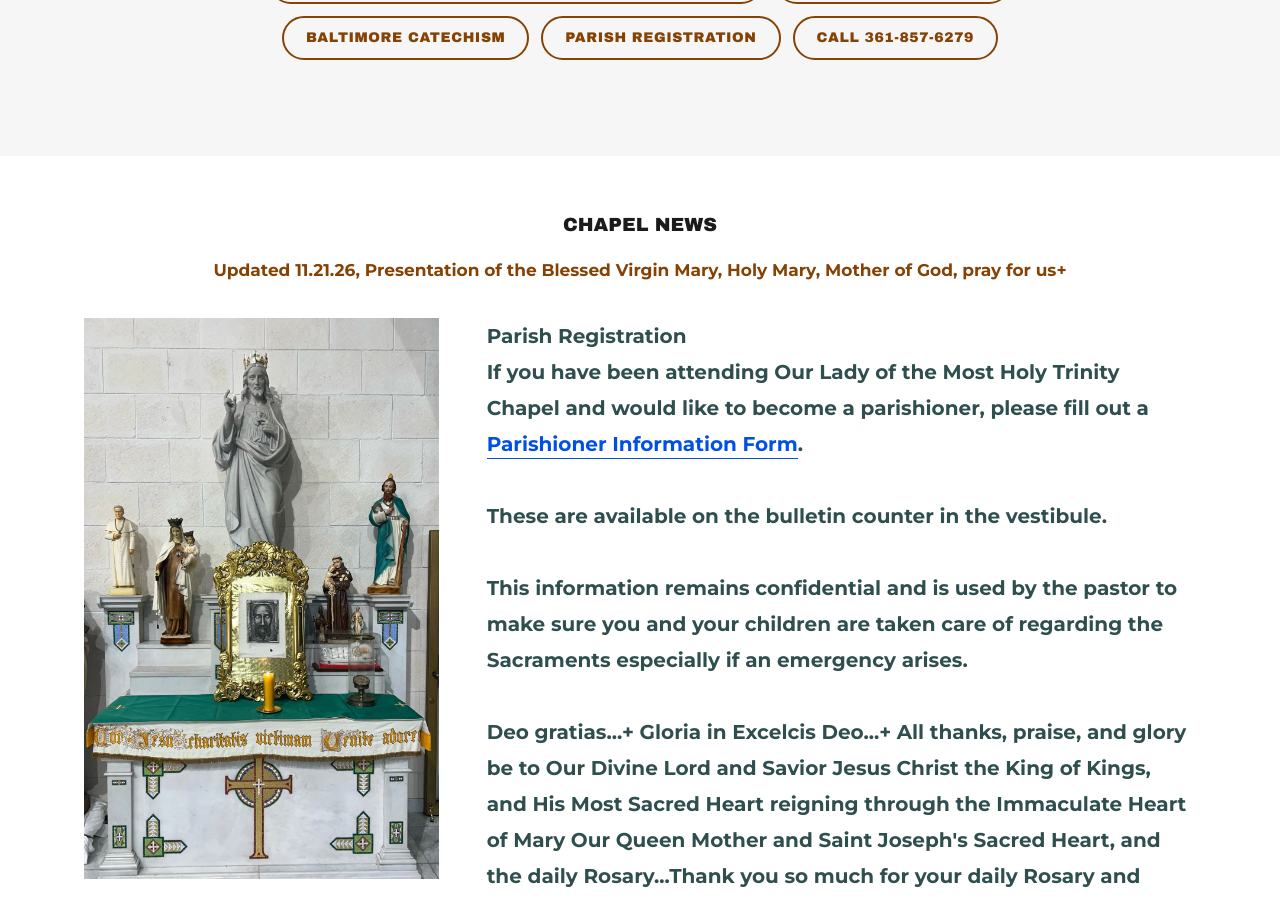
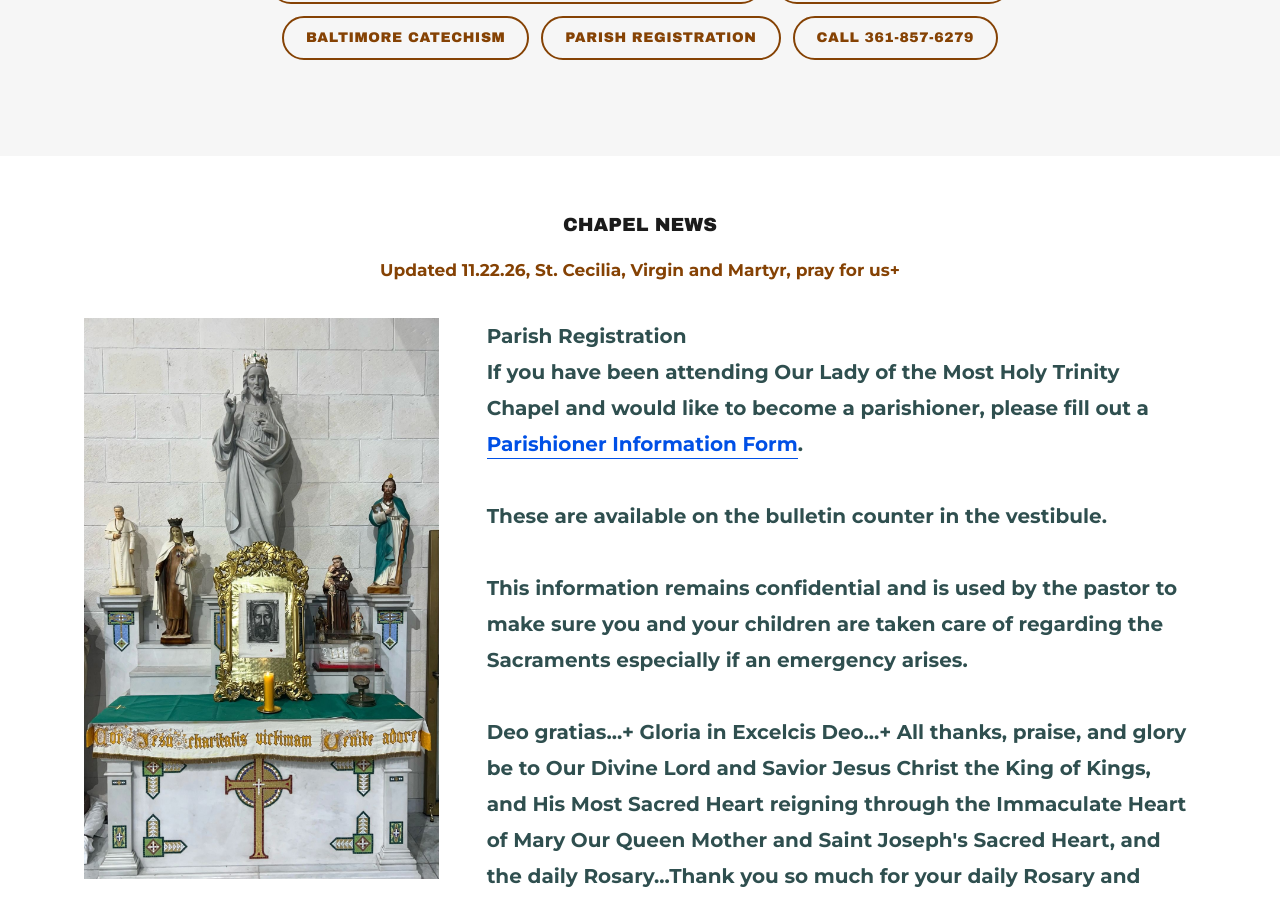
Before and after one commit to ourladymhtchurch/ourladymhtchurch.github.io, a Jekyll site: the page built from index.html, in a window 1280 px wide and 900 px high, scrolled down 4145 px. Built offline with Jekyll 4.4.1, drawn with Linux system fonts in a browser that asks for light colours; some of the changed text lies outside the part shown.

Commit message:
Update the Chapel News date line and The Liturgical Year for St. Cecilia, November 22

```diff
--- a/_data/liturgical_year.yml
+++ b/_data/liturgical_year.yml
@@ -13,7 +13,7 @@
 # Delete youtube (or leave it empty) to hide the whole section.
 # ---------------------------------------------------------------------------
 
-title: "The Presentation of the Blessed Virgin Mary (November 21)"
+title: "St. Cecilia (November 22)"
 by: "From Dom Guéranger's The Liturgical Year"
 text: "Video by the InPrincipio Podcast."
-youtube: 72QI4a2TYdY
+youtube: o3FRQ76IXhU
--- a/_data/notices.yml
+++ b/_data/notices.yml
@@ -11,6 +11,6 @@
 # The main news text itself (beside the side-altar photo) is near the top of
 # index.html.
 # ---------------------------------------------------------------------------
-updated: "Updated 11.21.26, Presentation of the Blessed Virgin Mary, Holy Mary, Mother of God, pray for us+"
+updated: "Updated 11.22.26, St. Cecilia, Virgin and Martyr, pray for us+"
 
 items: []
```
